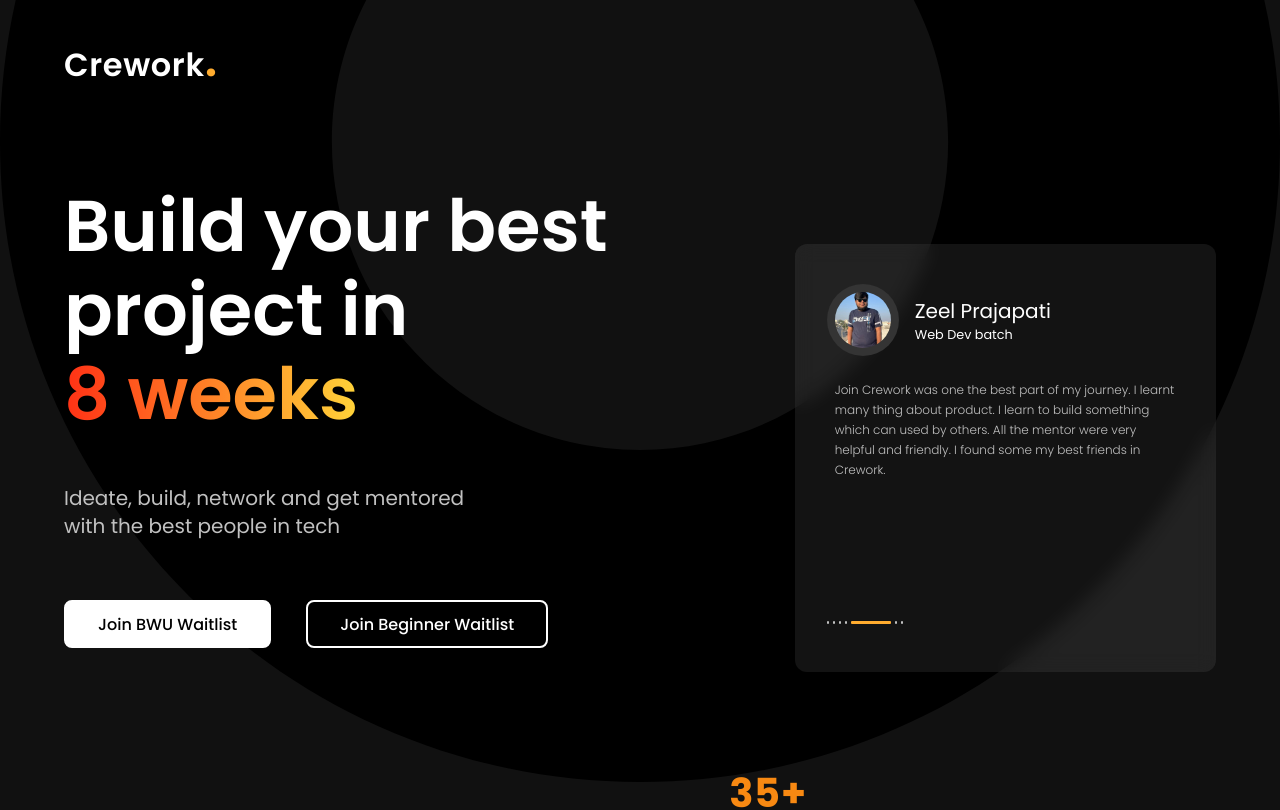
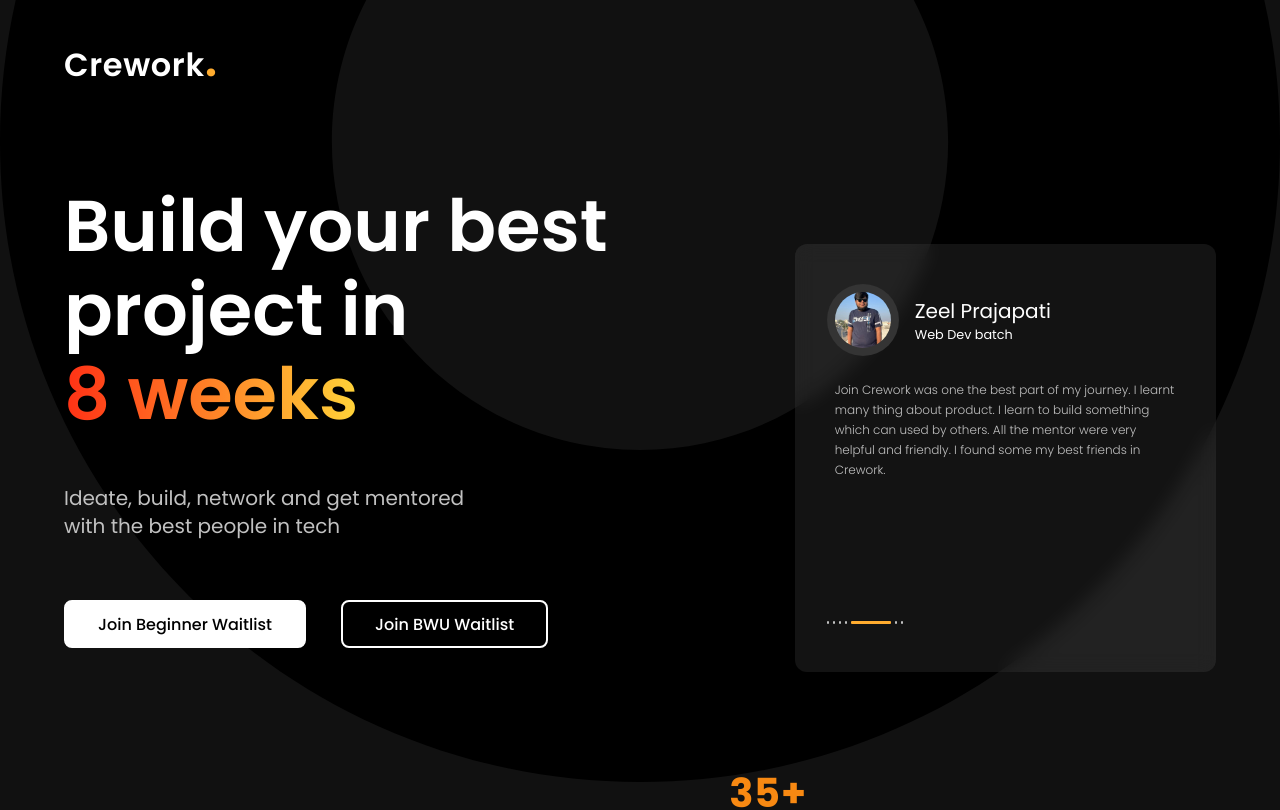
Before and after one commit to sahilsharma1901/landing-page-crework, a React (Create React App) app: page / in a window 1280 px wide. Shown: the top 810 px of the page. Built offline with nearby package versions, Linux system fonts and the light colour scheme.

Commit message:
Swaps Waitlist links

```diff
--- a/src/sections/Hero/Hero.jsx
+++ b/src/sections/Hero/Hero.jsx
@@ -44,8 +44,8 @@
         <p className={styles.secondaryText}>Ideate, build, network and get mentored <br/> with the best people in tech</p>
         <div className={styles.heroInnerContainer}>
             <div className={styles.CTAContainer}>
-                <a href="https://tally.so/r/3jaQoE" target="_blank" rel="noreferrer" className={styles.joinWaitlist}>Join BWU Waitlist</a>
-                <a href="https://tally.so/r/31AXpM" target="_blank" rel="noreferrer" className={styles.knowMore}>Join Beginner Waitlist</a>
+                <a href="https://tally.so/r/31AXpM" target="_blank" rel="noreferrer" className={styles.joinWaitlist}>Join Beginner Waitlist</a>
+                <a href="https://tally.so/r/3jaQoE" target="_blank" rel="noreferrer" className={styles.knowMore}>Join BWU Waitlist</a>
             </div>
             <div className={styles.testimonialsCard}>
                 <div className={styles.cardHeader}>
```
